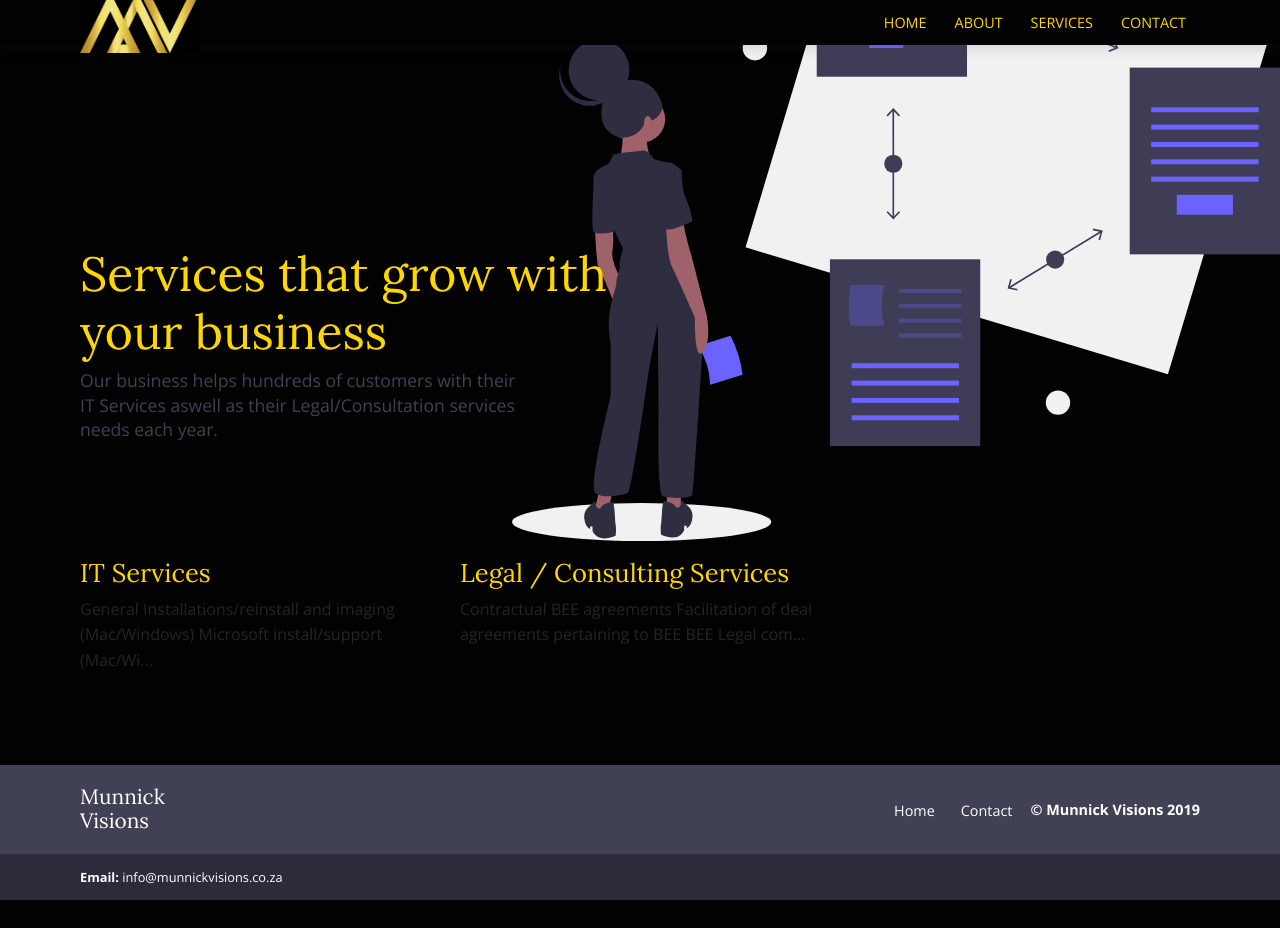
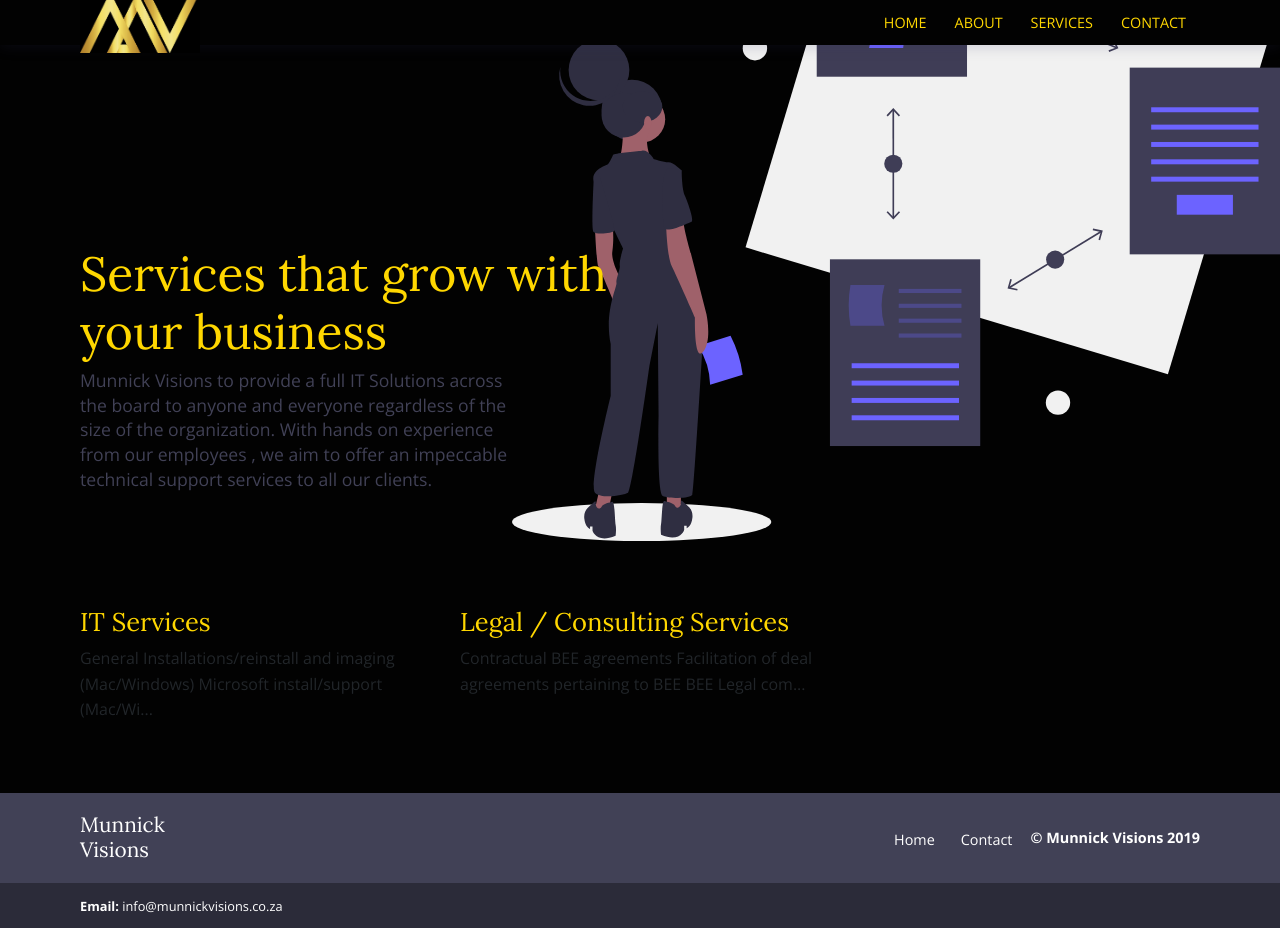
Before and after one commit to sha911/munnickvisions, a Jekyll site: the page built from services.html, in a window 1280 px wide. Built offline with Jekyll 4.4.1, drawn with Linux system fonts in a browser that asks for light colours; before the commit the page ends 900 px from its top, so only the background shows below that.

Commit message:
Update services.html

```diff
--- a/services.html
+++ b/services.html
@@ -10,8 +10,7 @@
       <div class="col-12">
         <h1>Services that grow with your business</h1>
         <p>
-          Our business helps hundreds of customers with their IT Services aswell as their Legal/Consultation services
-          needs each year.
+          Munnick Visions to provide a full IT Solutions across the board to anyone and everyone regardless of the size of the organization. With hands on experience from our employees , we aim to offer an impeccable technical support services to all our clients.
         </p>
       </div>
     </div>
```
